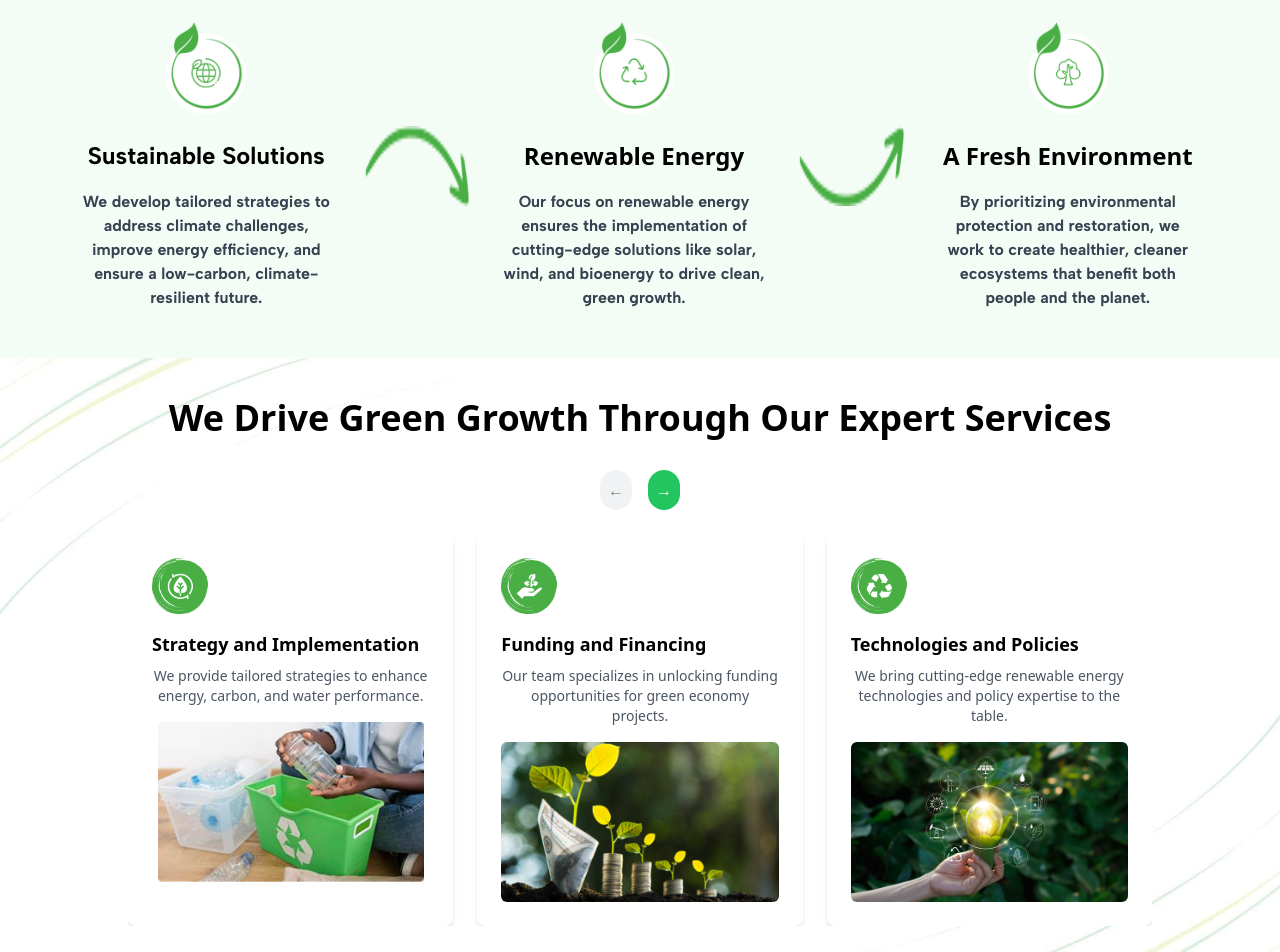
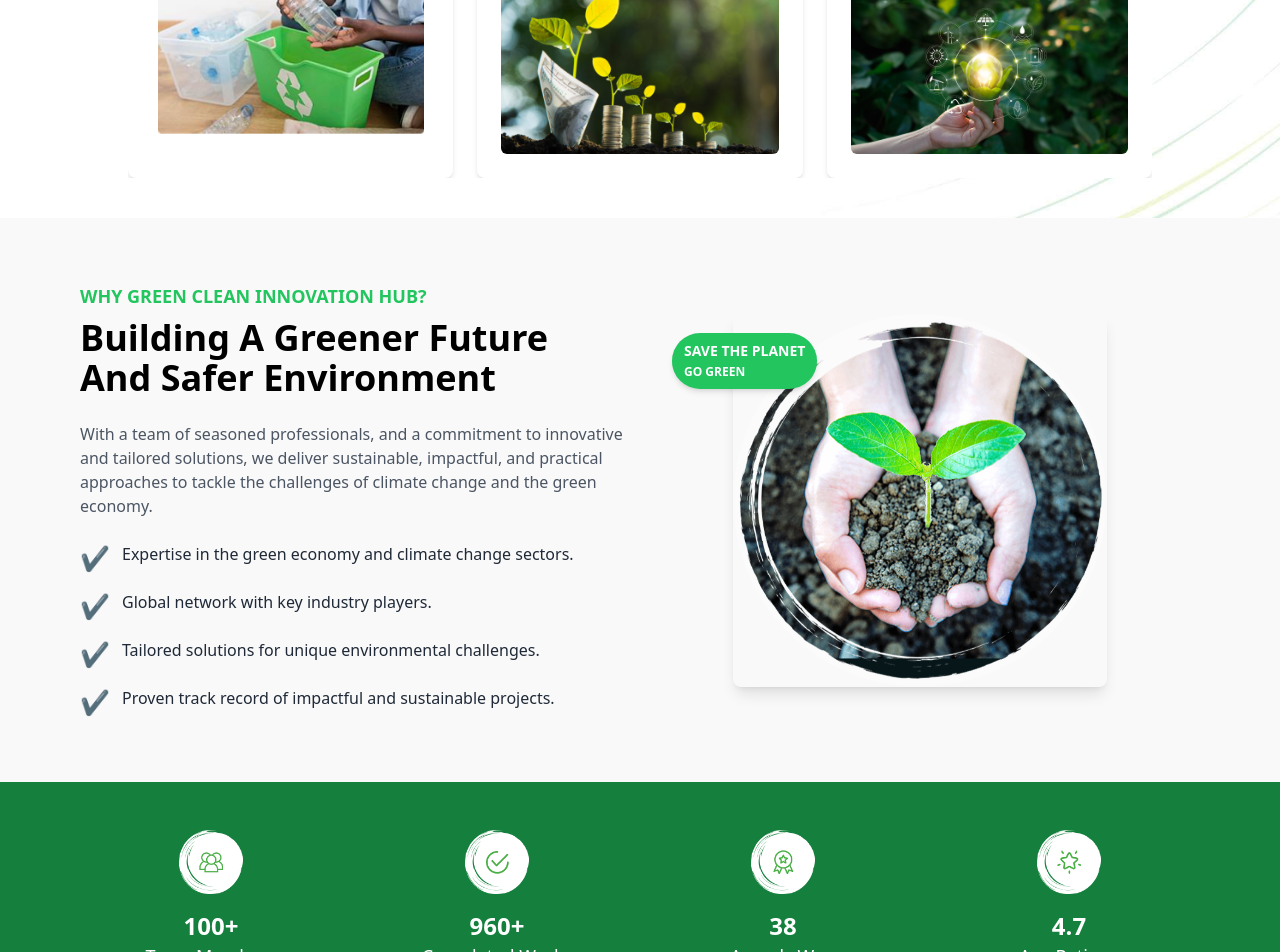
Before and after one commit to voweiro/GreenNigeria, a React (Create React App) app: page / in a window 1280 px wide. Shown: the part 1920-2872 px from the top of the page. Built offline with nearby package versions, Linux system fonts and the light colour scheme.

Commit message:
hero section

```diff
--- a/src/Page/Home/Home.jsx
+++ b/src/Page/Home/Home.jsx
@@ -12,9 +12,10 @@ function Home() {
       <Hero/>
       <GreenHeading/>
       <Climate/>
-      <StatsAndProcess/>
       <Services/>
       <GreenCleanInnovation/>
+      <StatsAndProcess/>
+
       </div>
 
 
```
